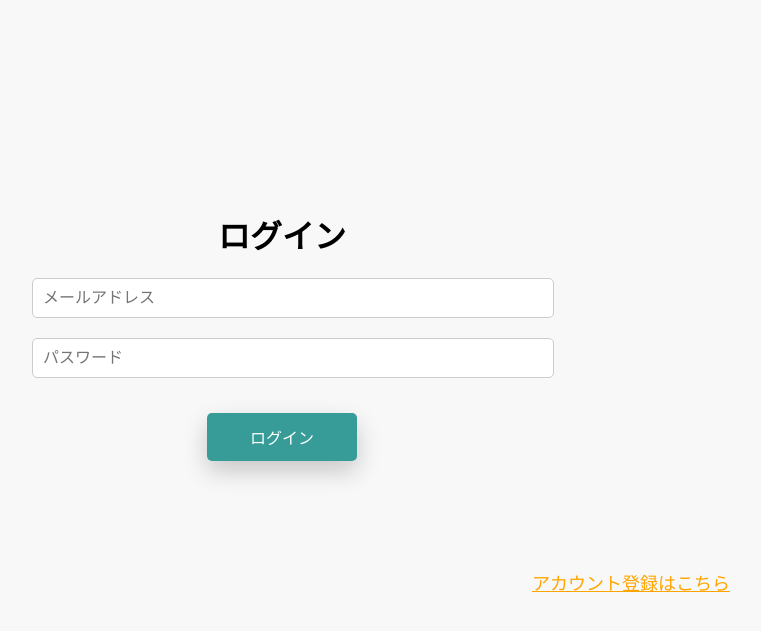
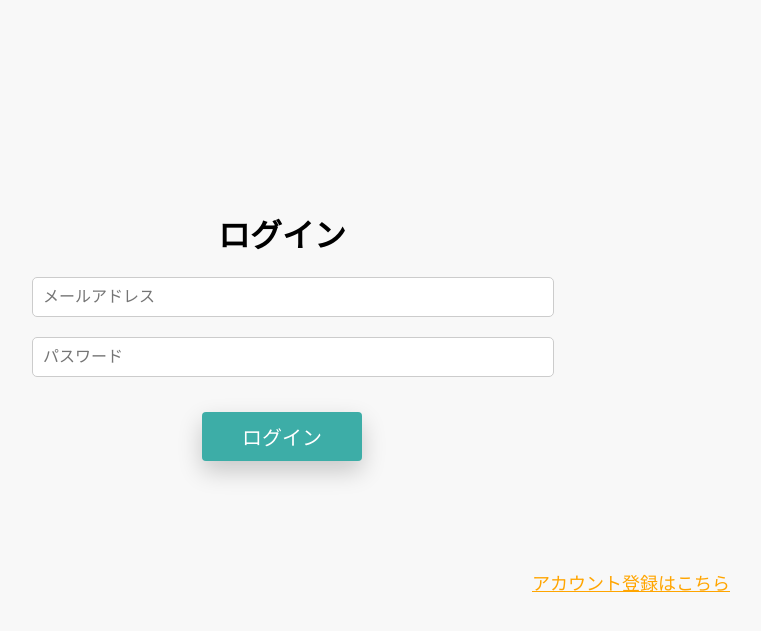
Before and after one commit to yoshiokaharuto/2025_spring_hakkason, a Flask app: page / in a window 1280 px wide. Shown: the top 631 px of the page, without its empty margins (358-1119 px from the left). Run offline with Flask 3, Linux system fonts and the light colour scheme.

Commit message:
btnの修正

```diff
--- a/static/css/course_register.css
+++ b/static/css/course_register.css
@@ -112,6 +112,10 @@ th {
   box-shadow: 0 10px 25px 0 rgba(0, 0, 0, 0.2);
 }
 
+.submit-button:hover {
+  background-color: #2d8a86;
+}
+
 .search-results {
   margin-top: 20px;
 }
--- a/static/css/login.css
+++ b/static/css/login.css
@@ -26,15 +26,18 @@ input {
 }
 
 .login-button {
-    width: 30%;
-    background-color: #379c98;
-    color: white;
-    padding: 12px;
-    border: none;
-    border-radius: 5px;
-    font-size: 16px;
-    cursor: pointer;
-    box-shadow: 0 10px 25px 0 rgba(0, 0, 0, 0.2);
+    background-color: #3dada7;
+            color: white;
+            border: none;
+            padding: 10px 40px;
+            font-size: 20px;
+            border-radius: 4px;
+            cursor: pointer;
+            box-shadow: 0 10px 25px 0 rgba(0, 0, 0, 0.2);
+}
+
+.login-button:hover {
+    background-color: #2d8a86;
 }
 
 .POST {
--- a/static/css/register.css
+++ b/static/css/register.css
@@ -39,6 +39,11 @@ input, select {
     display: block;
     box-shadow: 0 10px 25px 0 rgba(0, 0, 0, 0.2);
 }
+
+.submit-button:hover {
+    background-color: #2d8a86;
+}
+
 
 table {
     width: 100%;
--- a/static/css/todo_register.css
+++ b/static/css/todo_register.css
@@ -50,7 +50,7 @@
             color: white;
             border: none;
             padding: 10px 40px;
-            font-size: 16px;
+            font-size: 20px;
             border-radius: 4px;
             cursor: pointer;
             box-shadow: 0 10px 25px 0 rgba(0, 0, 0, 0.2);
--- a/templates/login.html
+++ b/templates/login.html
@@ -3,9 +3,9 @@
 <head>
     <meta charset="UTF-8">
     <title>ログイン</title>
+    <link href="https://fonts.googleapis.com/css2?family=Noto+Sans+JP&display=swap" rel="stylesheet">
     <link rel="stylesheet" href="../static/css/allstyle.css">
     <link rel="stylesheet" href="../static/css/login.css">
-    <link href="https://fonts.googleapis.com/css2?family=Noto+Sans+JP&display=swap" rel="stylesheet">
 </head>
 <body>
     <div class="login-container">
--- a/templates/registerconfirm.html
+++ b/templates/registerconfirm.html
@@ -2,7 +2,7 @@
 <html lang="ja">
 <head>
     <meta charset="UTF-8">
-    <title>確認画面</title>
+    <title>アカウント登録確認画面</title>
     <link rel="stylesheet" href="../static/css/registerconfirm.css"/>
     <link href="https://fonts.googleapis.com/css2?family=Noto+Sans+JP&display=swap" rel="stylesheet">
     <link rel="stylesheet" href="../static/css/allstyle.css">
```
Also changed, not shown: static/css/absence.css (+12 -8 lines), static/css/registerconfirm.css (+11 -6 lines), static/css/review.css (+8 -3 lines).
